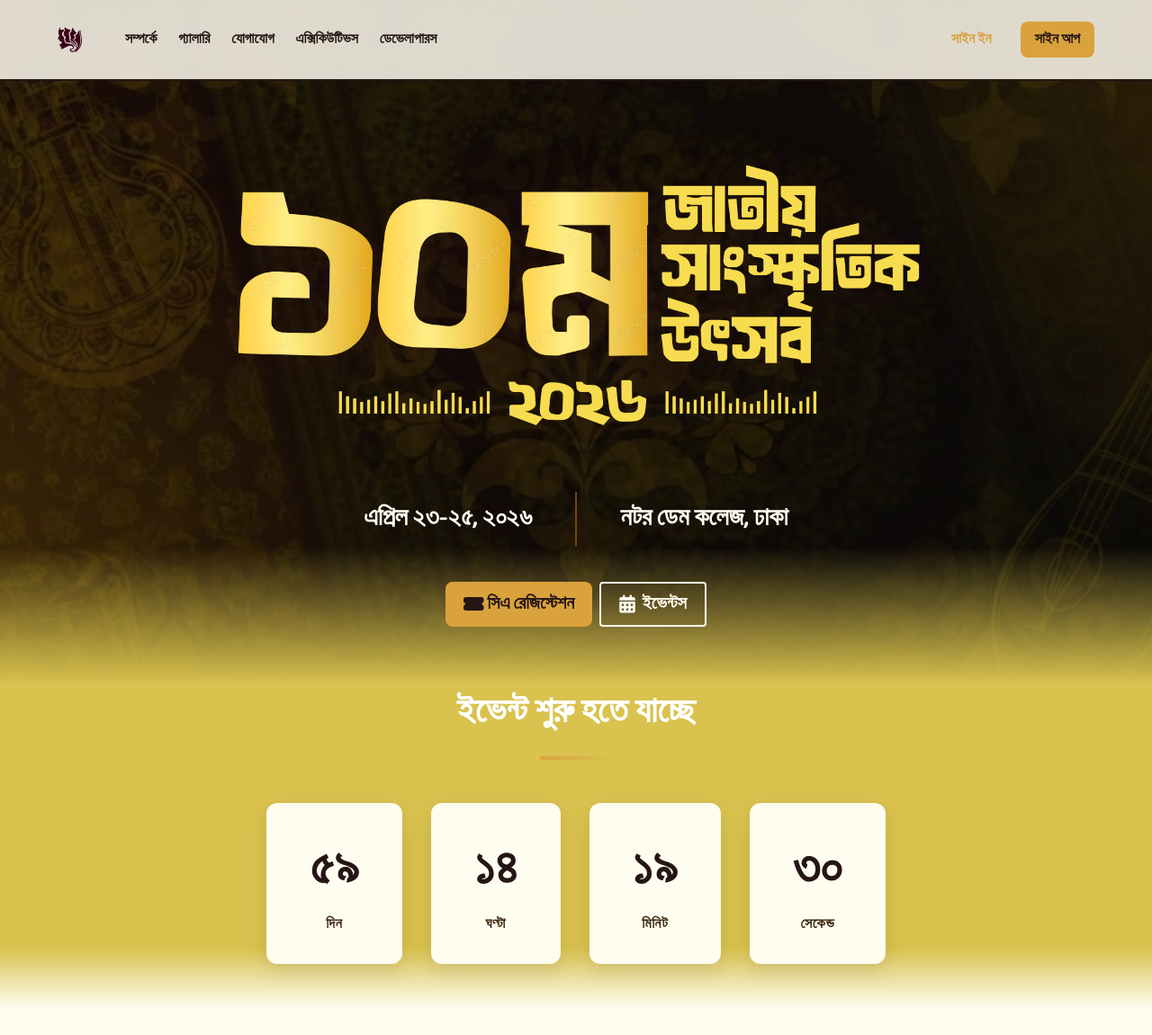
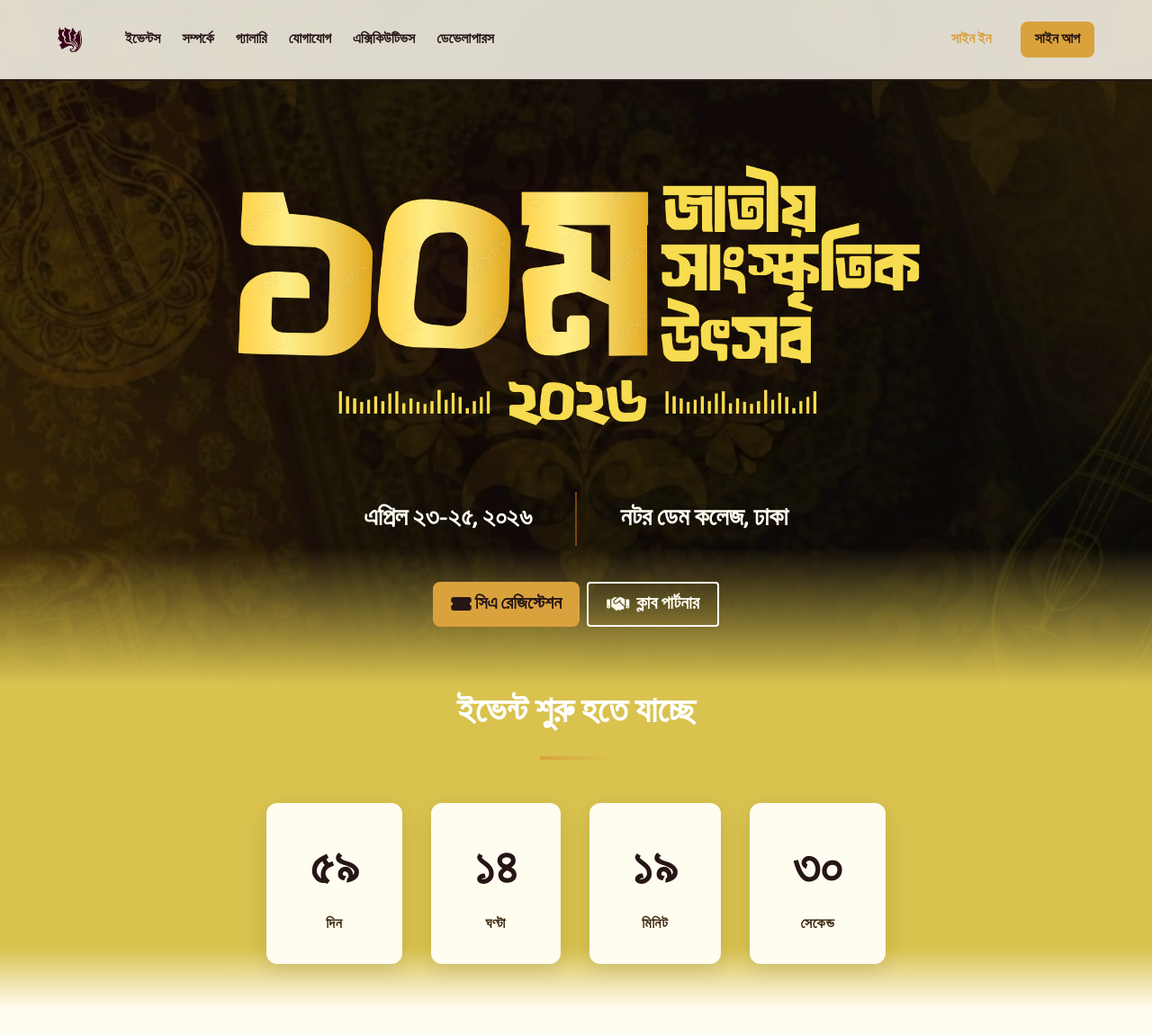
Before and after one commit to ndcc-git/ncj-website, a Flask app: page / in a window 1280 px wide. Shown: the top 1151 px of the page at 90% size. Run offline with Flask 3, Linux system fonts and the light colour scheme; parts of the project's set-up code (start-up, migrations or seed data) failed here and were passed over; some libraries are stand-ins or nearby versions; some web fonts are replaced.

Commit message:
added club partner link

```diff
--- a/templates/base.html
+++ b/templates/base.html
@@ -40,6 +40,7 @@
 
       <div id="navbarMenu" class="navbar-menu">
         <div class="navbar-start">
+          <a class="navbar-item" href="{{ url_for('events') }}">ইভেন্টস</a>
           <a class="navbar-item" href="#about">সম্পর্কে</a>
           <a class="navbar-item" href="{{ url_for('gallery') }}">গ্যালারি</a>
           <a class="navbar-item" href="{{ url_for('contacts') }}">যোগাযোগ</a>
--- a/templates/index.html
+++ b/templates/index.html
@@ -34,9 +34,12 @@
           <a href="{{ url_for('ca_register') }}" class="button is-primary is-medium">
             <i class="fas fa-ticket-alt"></i>&nbsp; <span class="bangla">সিএ রেজিস্টেশন</span>
           </a>
-          <a href="{{ url_for('events') }}" class="button is-outlined-custom is-medium">
+          <a href="https://docs.google.com/forms/d/e/1FAIpQLSf5mNKYLWAyPLyffeYhi5VjkX6fLeZmsXrhKBgvJIvwF0bI0w/viewform" target="_blank" class="button is-outlined-custom is-medium">
+            <i class="fas fa-handshake"></i>&nbsp; ক্লাব পার্টনার
+          </a>
+          <!-- <a href="{{ url_for('events') }}" class="button is-outlined-custom is-medium">
             <i class="fas fa-calendar-alt"></i>&nbsp; ইভেন্টস
-          </a>
+          </a> -->
         </div>
       </div>
     </div>
```
